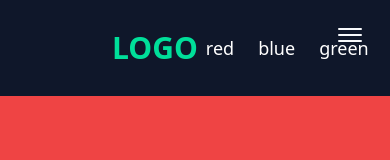
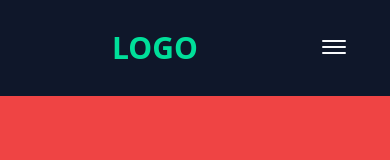
Before and after one commit to soyeolesafm/navbar_react, a React (Create React App) app: page / in a window 390 px wide. Shown: the top 160 px of the page. Built offline with nearby package versions, Linux system fonts and the light colour scheme.

Commit message:
responsivness at first

```diff
--- a/src/components/Navbar.js
+++ b/src/components/Navbar.js
@@ -11,7 +11,7 @@ const Navbar = () => {
     <nav className='flex justify-between items-center h-24 m-0 p-0 mx-auto px-4 text-white bg-slate-900 fixed w-screen ' >
 
         <h1 className= { isOpen? 'hidden' : 'w-full text-3xl font-bold text-[#00df9a] ml-24 ' } > LOGO </h1>
-        <ul className='flex justify-between items-center space-x-2 mr-24 ' >
+        <ul className='hidden md:flex justify-between items-center space-x-2 mr-24 ' >
             <li className='p-2 text-lg ' >
                 <a href='#red' > red </a>
              </li>
@@ -28,7 +28,7 @@ const Navbar = () => {
 
         {/* burger button */}
         <div
-        className="  fixed m-auto top-6 right-6 cursor-pointer "
+        className="fixed m-auto top-9 right-10 cursor-pointer md:hidden "
         onClick={ openMenu }
          >
             <div className=  { isOpen ? "rotate-45 ease-in-out duration-300 translate-y-1.5 translate-x-1 bg-slate-50 w-6 h-0.5 rounded-sm m-1 " : " ease-in-out duration-300 bg-slate-50 w-6 h-0.5 rounded-sm m-1 " } ></div>
```
